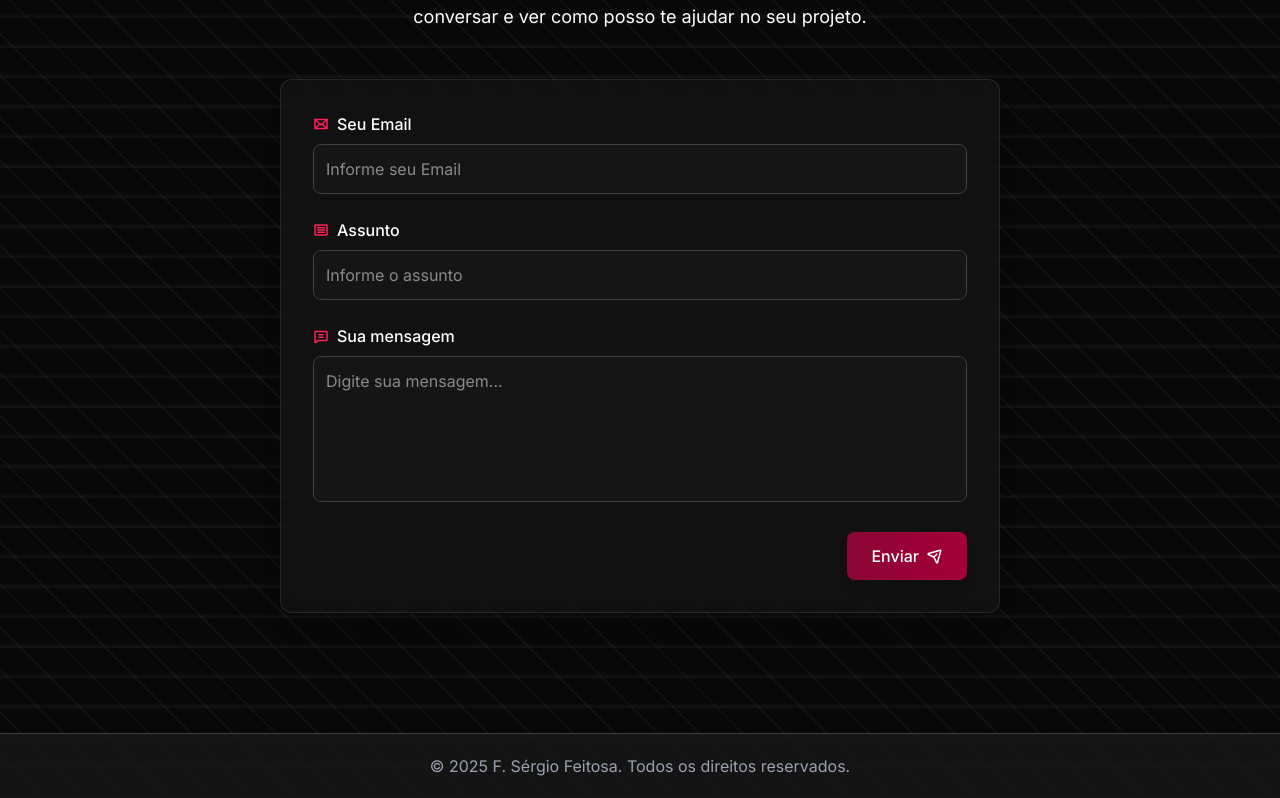
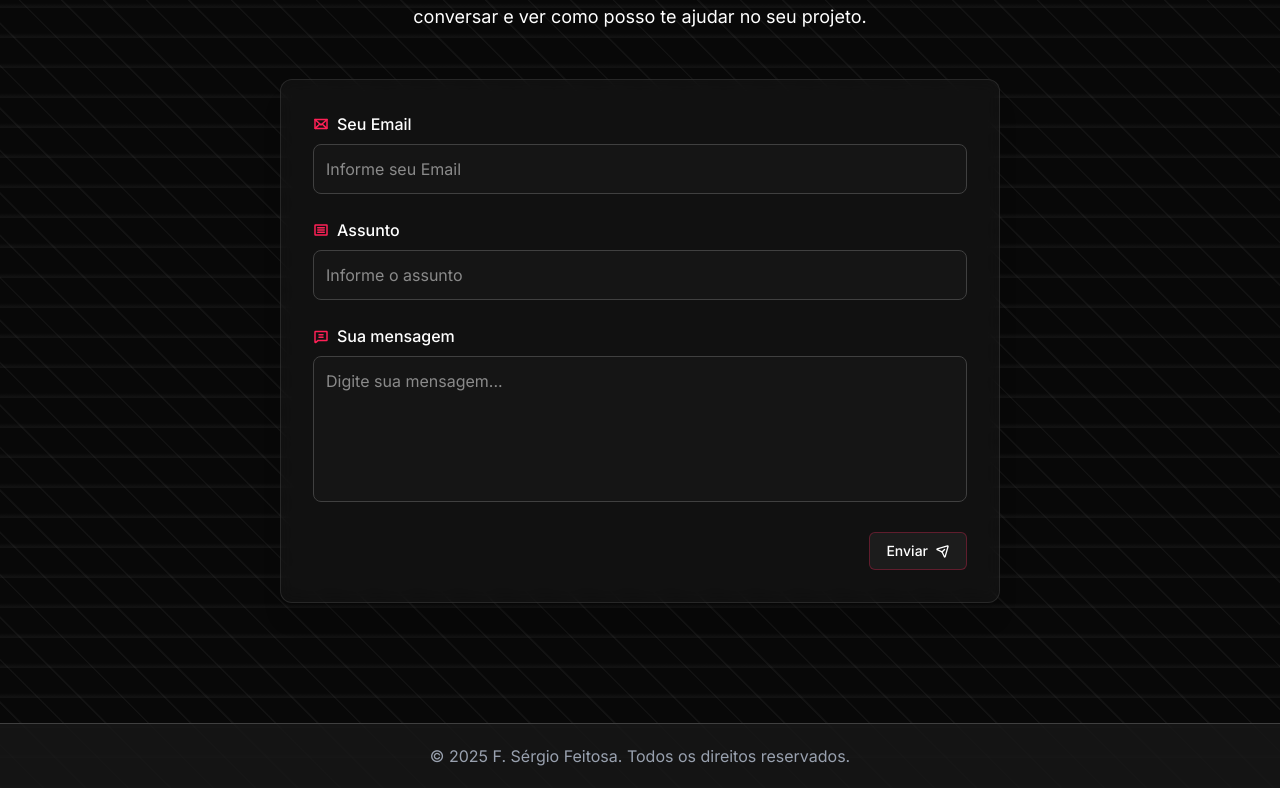
Before and after one commit to ssergiofeitosa/Portfolio, a React (Vite) app: page / in a window 1280 px wide. Shown: the part 1982-2780 px from the top of the page. Built offline with nearby package versions, Linux system fonts and the light colour scheme.

Commit message:
chore:changed style in form button

```diff
--- a/src/components/Contact.tsx
+++ b/src/components/Contact.tsx
@@ -168,7 +168,7 @@ const Contact = () => {
             >
               <button
                 type="submit"
-                className="flex items-center gap-2 bg-gradient-to-r from-rose-900 to-rose-800 hover:from-rose-600 hover:to-rose-600 text-white font-medium py-3 px-6 rounded-lg transition-all duration-300 shadow-lg hover:shadow-rose-500/20"
+                className="flex items-center gap-2 text-white border border-rose-500/30 bg-neutral-800/60 hover:bg-neutral-700/60 px-4 py-2 rounded-md text-sm font-medium transition-colors duration-300"
               >
                 <span>Enviar</span>
                 <PaperPlaneTilt weight="bold" className="text-white" />
```
